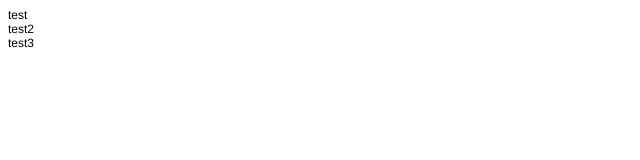
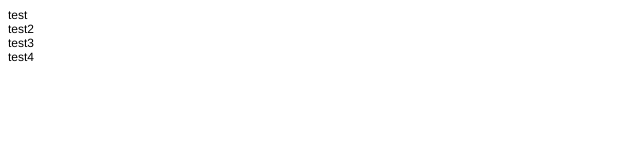
Before and after one commit to rltk/sample, a plain HTML site: page index.html in a window 1280 px wide. Shown: the full height of the page, 0-640 px from the left. Drawn offline with Linux system fonts and the light colour scheme.

Commit message:
index.html mod test4. Add file test.txt

```diff
--- a/index.html
+++ b/index.html
@@ -14,5 +14,6 @@
 <p class="p1">test</p>
 <p class="p1">test2</p>
 <p class="p1">test3</p>
+<p class="p1">test4</p>
 </body>
 </html>
```
Also changed, not shown: 1 other file.
